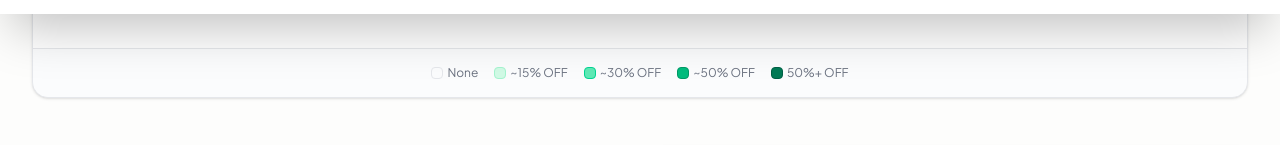
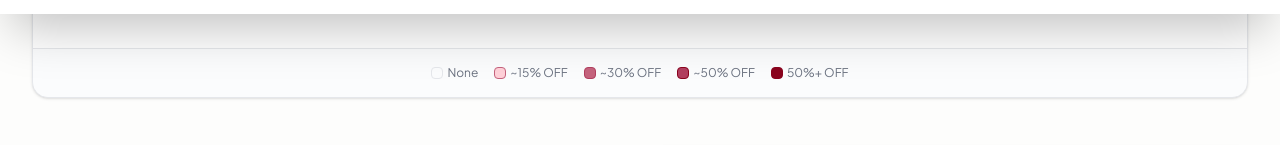
Before and after one commit to misunders2d/mellanni-deals, a Next.js app: page / in a window 1280 px wide. Shown: the part 786-931 px from the top of the page. Built offline with nearby package versions, Linux system fonts and the light colour scheme; no server answers; the database is empty.

Commit message:
Update heatmap colors and discount badges to new color scheme

```diff
--- a/src/app/globals.css
+++ b/src/app/globals.css
@@ -20,6 +20,11 @@
   --muted-foreground: #6b7280;
 
   --border: #e5e7eb;
+
+  --discount-15: #FFD0D8;
+  --discount-30: #C5637D;
+  --discount-50: #B23F5F;
+  --discount-50-plus: #8A041E;
 }
 
 @theme {
@@ -39,6 +44,11 @@
   --color-muted: var(--muted);
   --color-muted-foreground: var(--muted-foreground);
   --color-border: var(--border);
+
+  --color-discount-15: var(--discount-15);
+  --color-discount-30: var(--discount-30);
+  --color-discount-50: var(--discount-50);
+  --color-discount-50-plus: var(--discount-50-plus);
 }
 
 @layer base {
--- a/src/components/CalendarHeatmap.tsx
+++ b/src/components/CalendarHeatmap.tsx
@@ -55,10 +55,10 @@ export default function CalendarHeatmap({ promotions, selectedDate, onDateSelect
   const getHeatmapColor = (promos: Promotion[]) => {
     if (promos.length === 0) return 'bg-transparent';
     const totalDiscount = promos.reduce((sum, p) => sum + p.discountPercent, 0);
-    if (totalDiscount <= 15) return 'bg-emerald-100 border-emerald-200 text-emerald-900';
-    if (totalDiscount <= 30) return 'bg-emerald-300 border-emerald-400 text-emerald-900';
-    if (totalDiscount <= 50) return 'bg-emerald-500 border-emerald-600 text-white shadow-sm';
-    return 'bg-emerald-700 border-emerald-800 text-white shadow-md font-semibold';
+    if (totalDiscount <= 15) return 'bg-discount-15 border-discount-30 text-primary';
+    if (totalDiscount <= 30) return 'bg-discount-30 border-discount-50 text-white';
+    if (totalDiscount <= 50) return 'bg-discount-50 border-discount-50-plus text-white shadow-sm';
+    return 'bg-discount-50-plus border-discount-50-plus text-white shadow-md font-semibold';
   };
 
   const dayNames = ['Sun', 'Mon', 'Tue', 'Wed', 'Thu', 'Fri', 'Sat'];
@@ -165,10 +165,10 @@ export default function CalendarHeatmap({ promotions, selectedDate, onDateSelect
 
       <div className="px-6 py-4 bg-slate-50/50 border-t border-border flex items-center justify-center gap-4 text-xs text-muted-foreground">
         <span className="flex items-center gap-1"><div className="w-3 h-3 rounded-sm bg-transparent border border-border"></div>None</span>
-        <span className="flex items-center gap-1"><div className="w-3 h-3 rounded-sm bg-emerald-100 border border-emerald-200"></div>~15% OFF</span>
-        <span className="flex items-center gap-1"><div className="w-3 h-3 rounded-sm bg-emerald-300 border border-emerald-400"></div>~30% OFF</span>
-        <span className="flex items-center gap-1"><div className="w-3 h-3 rounded-sm bg-emerald-500 border border-emerald-600"></div>~50% OFF</span>
-        <span className="flex items-center gap-1"><div className="w-3 h-3 rounded-sm bg-emerald-700 border border-emerald-800"></div>50%+ OFF</span>
+        <span className="flex items-center gap-1"><div className="w-3 h-3 rounded-sm bg-discount-15 border border-discount-30"></div>~15% OFF</span>
+        <span className="flex items-center gap-1"><div className="w-3 h-3 rounded-sm bg-discount-30 border border-discount-50"></div>~30% OFF</span>
+        <span className="flex items-center gap-1"><div className="w-3 h-3 rounded-sm bg-discount-50 border border-discount-50-plus"></div>~50% OFF</span>
+        <span className="flex items-center gap-1"><div className="w-3 h-3 rounded-sm bg-discount-50-plus border border-discount-50-plus"></div>50%+ OFF</span>
       </div>
     </div>
   );
--- a/src/components/PromotionList.tsx
+++ b/src/components/PromotionList.tsx
@@ -55,6 +55,13 @@ export default function PromotionList({ promotions, selectedDate, onClearDate }:
     ? promotions
     : promotions.filter(p => p.promoType === activeFilter);
 
+  const getDiscountColor = (percent: number) => {
+    if (percent <= 15) return 'bg-discount-15 text-primary border border-discount-30';
+    if (percent <= 30) return 'bg-discount-30 text-white';
+    if (percent <= 50) return 'bg-discount-50 text-white';
+    return 'bg-discount-50-plus text-white';
+  };
+
   const filters: (PromoType | 'All')[] = ['All', 'Lightning Deal', 'Best Deal', 'Promo Code', 'Prime Exclusive', 'Sale'];
 
   return (
@@ -106,7 +113,7 @@ export default function PromotionList({ promotions, selectedDate, onClearDate }:
                   Mellanni
                 </div>
               )}
-              <div className="absolute top-4 right-4 bg-emerald-500 text-white font-bold px-3 py-1 rounded-full shadow-sm text-sm">
+              <div className={`absolute top-4 right-4 font-bold px-3 py-1 rounded-full shadow-sm text-sm ${getDiscountColor(promo.discountPercent)}`}>
                 {promo.discountPercent}% OFF
               </div>
             </div>
```
